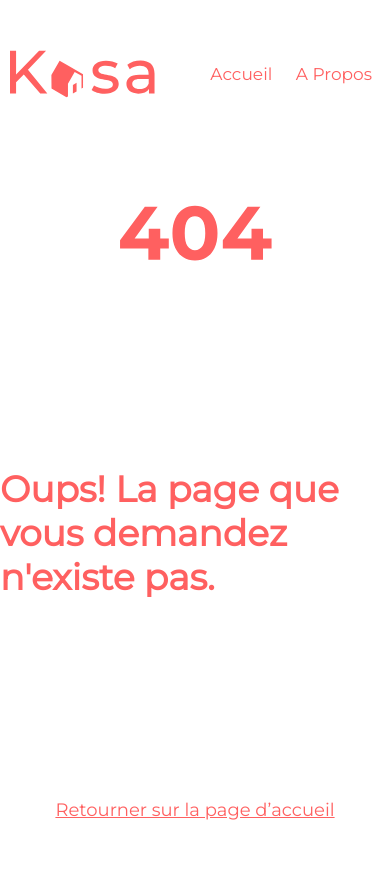
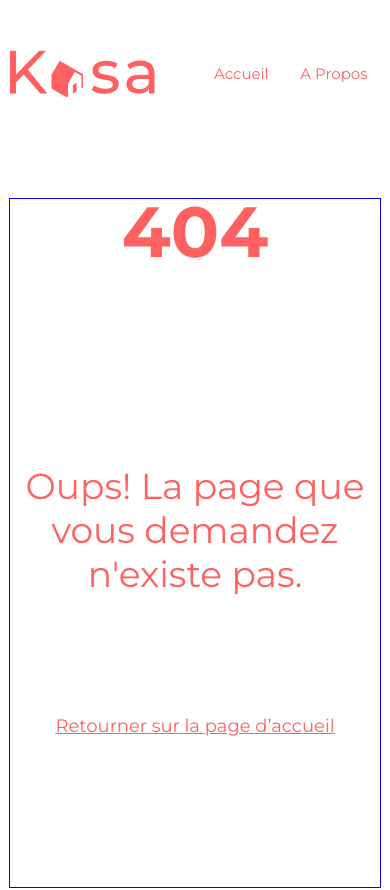
Before and after one commit to Jimmy-Ctln/Location-Immobiliere, a React (Create React App) app: page /erreur404 in a window 390 px wide. Shown: the top 890 px of the page. Built offline with nearby package versions, Linux system fonts and the light colour scheme.

Commit message:
Creation + modification of media queries

```diff
--- a/src/style/aboutUs.scss
+++ b/src/style/aboutUs.scss
@@ -3,10 +3,19 @@
 .aboutUs {
   margin: 0 auto;
   max-width: 95%;
-  min-height: 654px;
+  min-height: auto;
+  border: 1px solid rgb(255, 0, 230);
+
+  @media screen and (max-width: 375px) {
+
+  }
+
 
   &__collapse {
-    margin: 60px auto;
-    margin-bottom: 20px;
+    margin: 60px auto 25px;
+
+    @media screen and (max-width: 375px) {
+      margin: 30px auto 0;
+    }
   }
 }
--- a/src/style/card.scss
+++ b/src/style/card.scss
@@ -26,11 +26,11 @@
 
     &__title {
         position: absolute;
-        width: 300px;
+        width: 80%;
         bottom: 15px;
         left: 10px;
         color: white;
-        font-size: 18px;
+        font-size: 1.1rem;
         line-height: 25.67px;
         font-weight: 500;
     }
--- a/src/style/collapse.scss
+++ b/src/style/collapse.scss
@@ -25,6 +25,10 @@
     position: relative;
     margin: 5px auto 20px;
     max-width: 1023px;
+
+    @media screen and (max-width: 375px) {
+      margin: 5px auto 6px;
+    }
 
 
     &__title {
--- a/src/style/error404.scss
+++ b/src/style/error404.scss
@@ -5,17 +5,37 @@
     display: flex;
     flex-direction: column;
     align-items: center;
-    margin-top: 90px;
     gap: 200px;
+    border: 1px solid blue;
+    width: 95%;
+    margin: 90px auto;
+    @media screen and (max-width: 375px) {
+        margin: 60px auto;
+        gap: 160px;
+    }
 
     &__img {
         width: 40%;
-        // height: 60%;
+
+        @media screen and (max-width: 375px) {
+            width: 60%;
+        }
     }
 
     &__title {
         color: $primary-color;
         font-size: 36px;
+        width: 100%;
+        // line-height: 25.67px;
+        text-align: center;
+        height: 51px;
+        font-weight: 500;
+        @media screen and (max-width: 375px) {
+            font-size: 29px;
+            width: 100%;
+            line-height: 36px;
+
+        }
     }
 
     &__link {
--- a/src/style/gallery.scss
+++ b/src/style/gallery.scss
@@ -1,6 +1,8 @@
 .gallery {
 
     margin: 50px auto 50px;
+    height: auto;
+
 
     @media screen and (max-width: 375px) {
         margin: 25px auto 10px;
@@ -22,8 +24,8 @@
 
         @media screen and (max-width: 375px) {
             border: 1px solid blue;
-            display: flex;
-            flex-direction: column;
+            grid-template-columns: repeat(1, 100%);
+            grid-template-rows: repeat(auto, auto);
             height: 100%;
             background-color: white;
             padding: 10px 10px;
--- a/src/style/header.scss
+++ b/src/style/header.scss
@@ -8,7 +8,7 @@
     justify-content: space-between;
     max-width: 95%;
     margin: 0 auto;
-    @media screen and (max-width: 376px) {
+    @media screen and (max-width: 375px) {
 
         border: 1px solid red;
 
@@ -21,7 +21,7 @@
     }
 
 
-    @media screen and (max-width: 480px) {
+    @media screen and (max-width: 375px) {
 
 
     }
@@ -32,7 +32,7 @@
             width: 210.32px;
             height: 68px;
 
-            @media screen and (max-width: 768px) {
+            @media screen and (max-width: 700px) {
                 width: 145px;
                 height: 68px;
 
--- a/src/style/home.scss
+++ b/src/style/home.scss
@@ -1,4 +1,5 @@
 .body{
     margin: 0 auto;
     max-width: 95%;
+    min-height: auto;
 }
--- a/src/style/navbar.scss
+++ b/src/style/navbar.scss
@@ -18,7 +18,7 @@
         line-height: 34.22px;
 
         @media screen and (max-width: 480px) {
-            font-size: 17px;
+            font-size: 15px;
             display: flex;
             align-items: center;
             justify-content: center;
--- a/src/style/title.scss
+++ b/src/style/title.scss
@@ -14,9 +14,9 @@
     align-content: center;
 
     &__h2 {
-        width: 635px;
+        width: 100%;
         margin-bottom: 5px;
-        font-size: 36px;
+        font-size: 2rem;
         line-height: 51.34px;
 
         @media screen and (max-width: 375px) {
```
